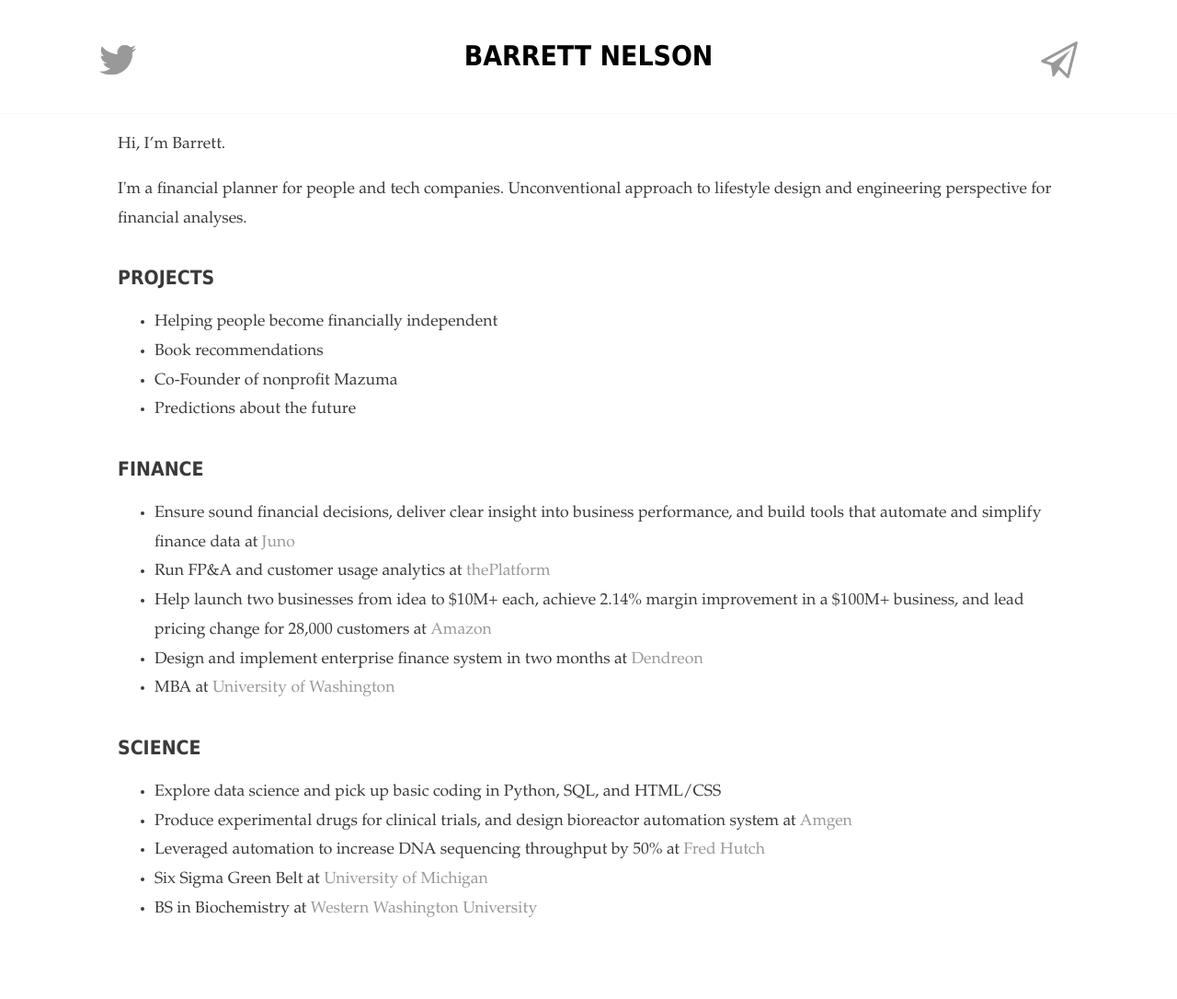
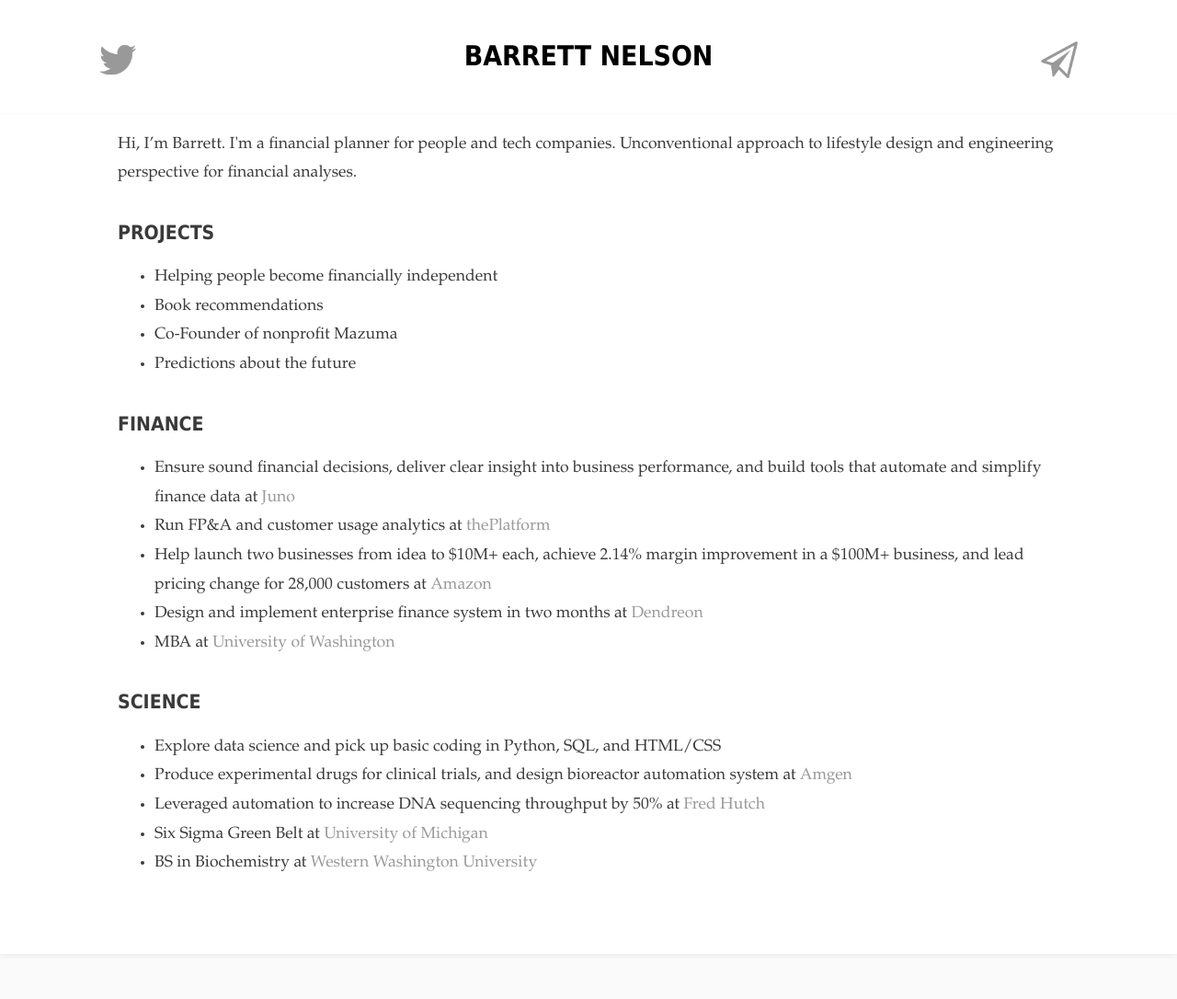
Before and after one commit to bstnel/bstnel.github.io, a Jekyll site: the page index.html, which Jekyll copies as it is, in a window 1280 px wide. Shown: the whole page at 92% size. Built offline with Jekyll 4.4.1, drawn with Linux system fonts in a browser that asks for light colours; after the commit the page ends 1037 px from its top, so only the background shows below that.

```diff
--- a/index.html
+++ b/index.html
@@ -22,8 +22,7 @@
         </div>
       </div>
 <div class="content">
-	<p>Hi, I’m Barrett. </p>
-	<p>I'm a financial planner for people and tech companies. Unconventional approach to lifestyle design and engineering perspective for financial analyses.</p>
+	<p>Hi, I’m Barrett. I'm a financial planner for people and tech companies. Unconventional approach to lifestyle design and engineering perspective for financial analyses.</p>
 	<h2>Projects</h2>
 		<ul>
 		<li>Helping people become financially independent</li>
```
